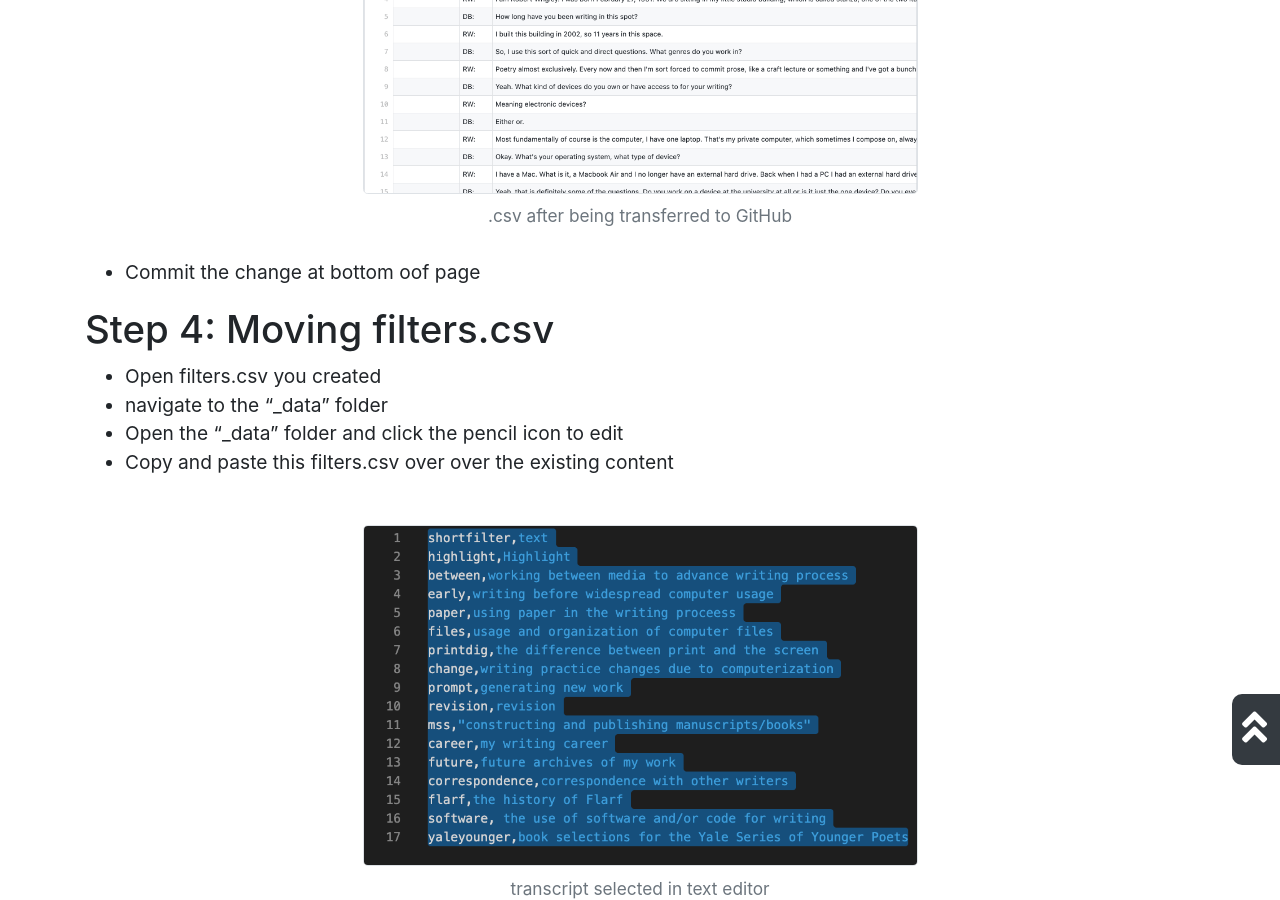
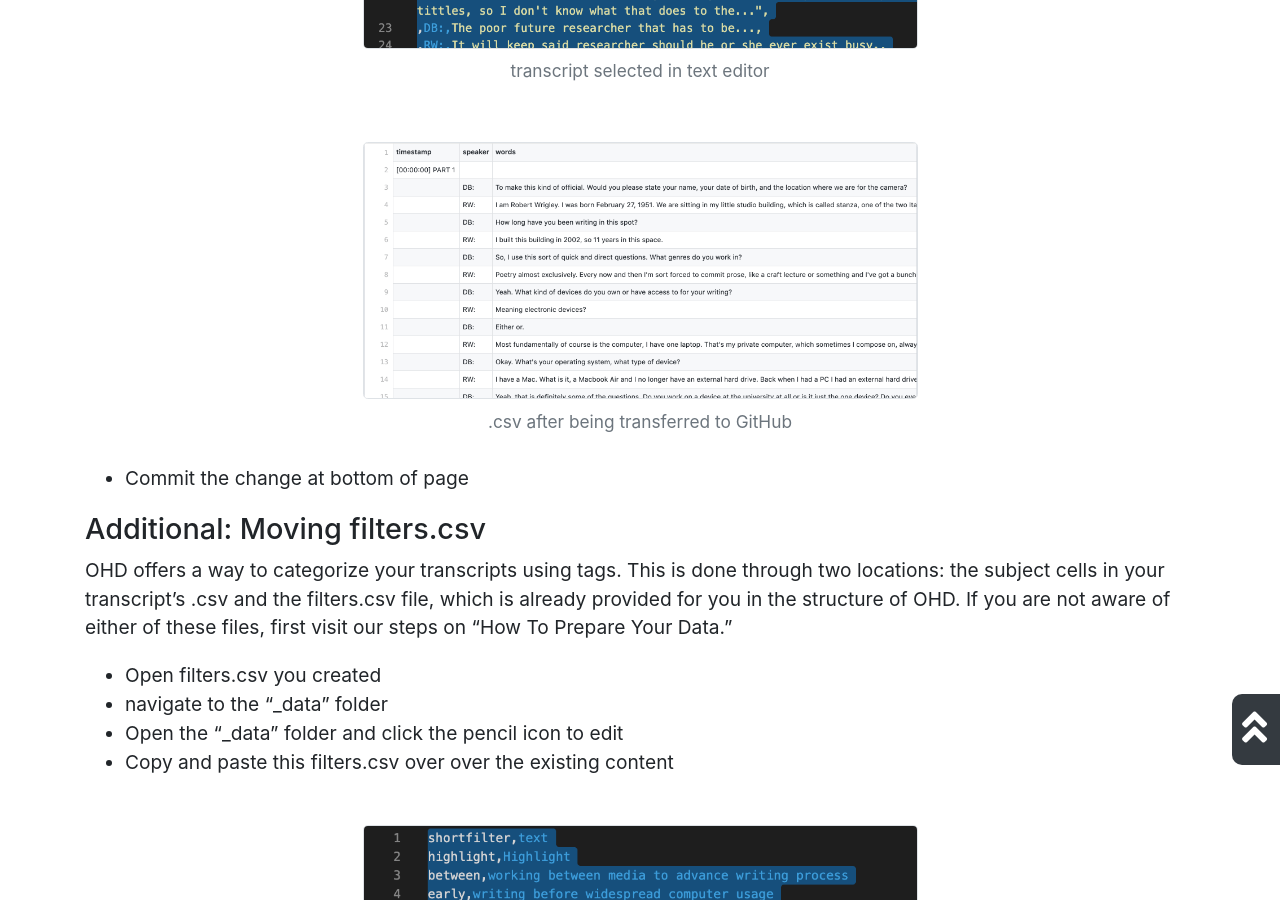
Before and after one commit to uidaholib/oral-history-as-data, a Jekyll site: the page built from _howto/configurethesite.md, in a window 1280 px wide and 900 px high, scrolled down 3029 px. Built offline with Jekyll 4.4.1, drawn with Linux system fonts in a browser that asks for light colours; nearby versions of some CDN libraries; some of the changed text lies outside the part shown.

Commit message:
edited howtos

```diff
--- a/_howto/configurethesite.md
+++ b/_howto/configurethesite.md
@@ -21,19 +21,25 @@
 {% include bootstrap/figure.md img="howto/new_file.png" caption="" alt="" class="w-50" %}
 - Now you need to name your file according to your transcript.
 {% include bootstrap/figure.md img="howto/name_file.png" caption="" alt="" class="w-50" %}
+
+{:.alert .alert-danger}
+When you name your file be sure to include the type of file after the name you choose. For example, if it is a mark down file, attach ".md" after the file name.
 - Once you've named the file scroll to the bottom of the page and click "commit new file".
 {% include bootstrap/figure.md img="howto/commit_file.png" caption="" alt="" class="w-50" %}
 
 ## Step 3: Moving Transcript
 
 - Open your transcript
-- Make sure you open it in a text editor.
+
+{:.alert .alert-danger}
+Make sure you open your transcript in a text editor. Here at OHD, we prefer using Visual Studio Code, but a list of other options are available.
 - Move the transcript to the new GitHub file by opening it in the text editor, select the entire text (ctrl + a), then copy and paste it into the new file open you have created.
 {% include bootstrap/figure.md img="howto/text_editor.png" caption="transcript selected in text editor" alt="" class="w-50" %}
 {% include bootstrap/figure.md img="howto/github_csv.png" caption=".csv after being transferred to GitHub" alt="" class="w-50" %}
-- Commit the change at bottom oof page
+- Commit the change at bottom of page
 
-## Step 4: Moving filters.csv
+#### Additional: Moving filters.csv
+OHD offers a way to categorize your transcripts using tags. This is done through two locations: the subject cells in your transcript's .csv and the filters.csv file, which is already provided for you in the structure of OHD. If you are not aware of either of these files, first visit our steps on "How To Prepare Your Data."
 
 - Open filters.csv you created
 - navigate to the "_data" folder
@@ -42,6 +48,8 @@
 {% include bootstrap/figure.md img="howto/filters_csv2.png" caption="transcript selected in text editor" alt="" class="w-50" %}
 {% include bootstrap/figure.md img="howto/filters_github.png" caption=".csv after being transferred to GitHub" alt="" class="w-50" %}
 - Commit the change at the bottom of the page
+- Your finished visualization will look like this:
+{% include bootstrap/figure.md img="howto/visualization.png" caption="finished OHD visual" alt="" class="w-50" %}
 
 ## Generate Your Site
 
```
Also changed, not shown: _howto/prepareyourdata.md (+9 -5 lines), images/howto/text_cleaner_2.png (added), images/howto/visualization.png (added), 2 other files.
